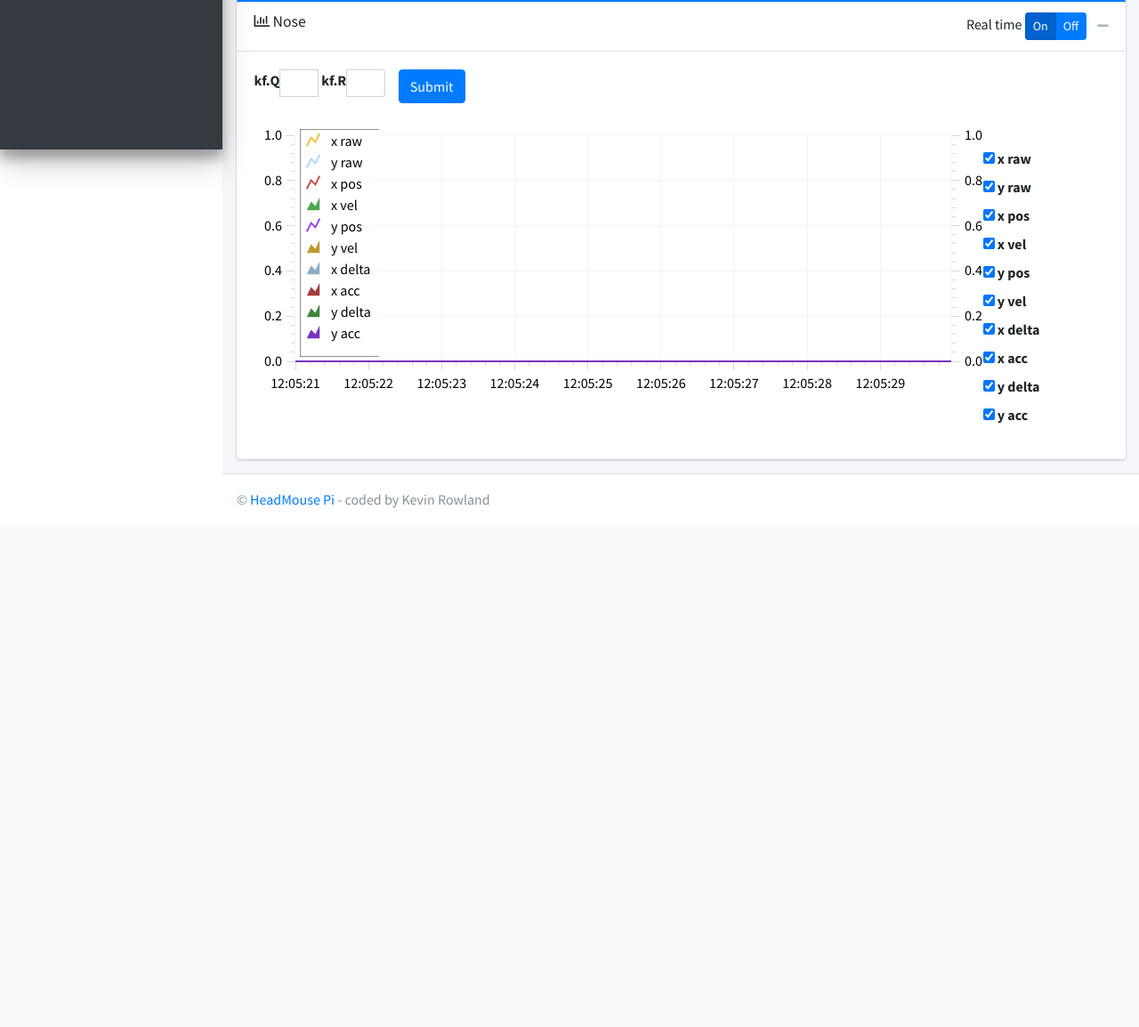
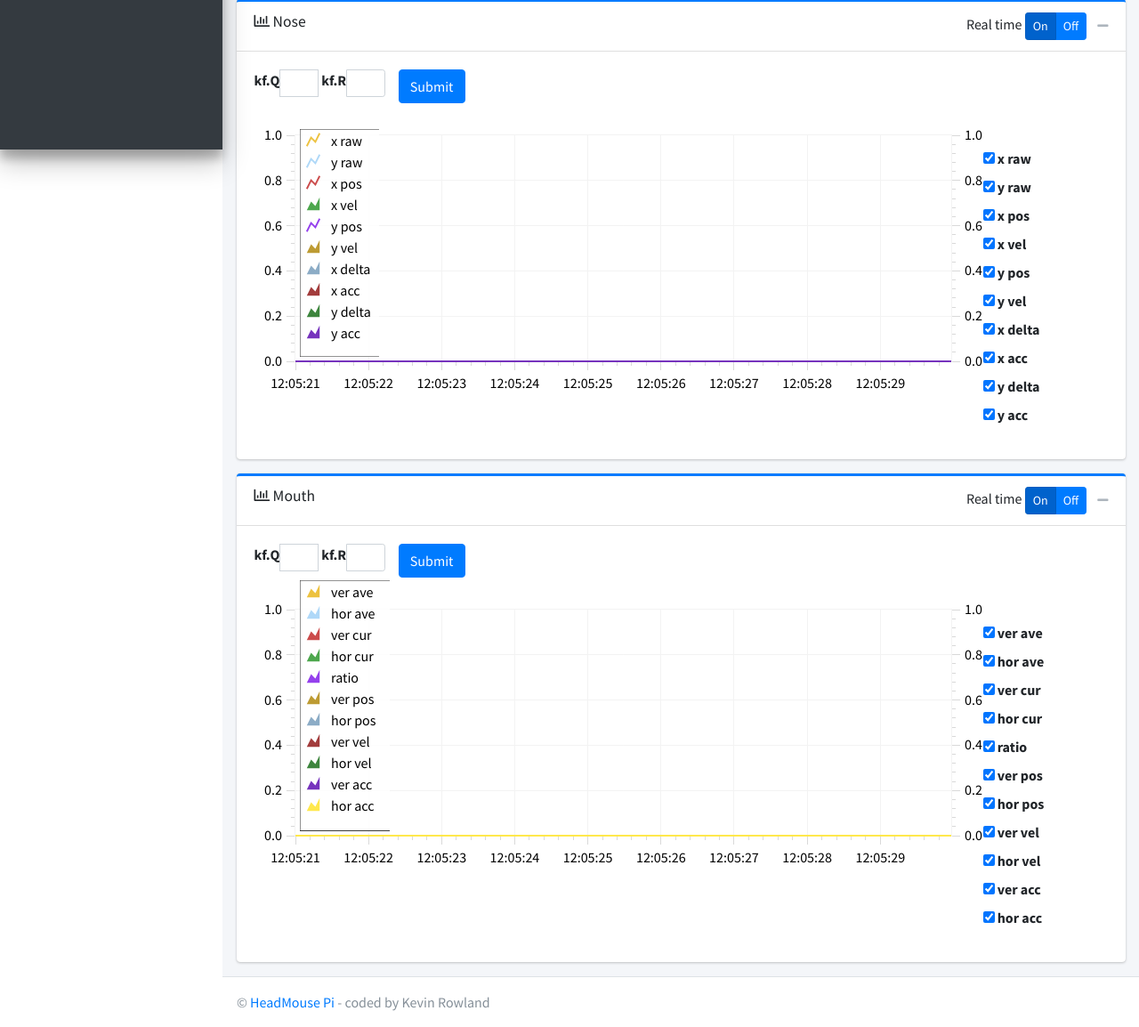
Before and after one commit to doudulac/HeadMouse-Pi, a Flask app: template webapp/home/templates/debug-data-graph.html in a window 1280 px wide. Shown: the part 632-1786 px from the top of the page at 89% size. Before the commit the page ends 1203 px from the top, so only its background shows below. Run offline with Flask 2, Linux system fonts and the light colour scheme; the template is opened without the code that fills it, so the values that code supplies are empty; parts of the project's set-up code (start-up, migrations or seed data) failed here and were passed over; some libraries are stand-ins or nearby versions.

Commit message:
add mouth debug data chart

```diff
--- a/webapp/base/routes.py
+++ b/webapp/base/routes.py
@@ -48,7 +48,9 @@
                            brkfQ=face.brows.kf.kfQ,
                            brkfR=face.brows.kf.kfR,
                            nskfQ=face.nose.kf.kfQ,
-                           nskfR=face.nose.kf.kfR)
+                           nskfR=face.nose.kf.kfR,
+                           mokfQ=face.mouth.kf.kfQ,
+                           mokfR=face.mouth.kf.kfR)
 
 
 @blueprint.route('/pause')
--- a/webapp/base/static/assets/js/pages/debug-data-graph.js
+++ b/webapp/base/static/assets/js/pages/debug-data-graph.js
@@ -1,6 +1,8 @@
 var runScript = function() {
     var socket = io();
     var maxbuf = 300;
+    var updateInterval = 30;   // ms
+
     var ave_buf = [];
     var cur_buf = [];
     var pos_buf = [];
@@ -10,7 +12,6 @@
     var fcy_buf = [];
     var dif_buf = [];
     var up_buf = [];
-    var updateInterval = 30;   // ms
     var realtime_brow       = 'on'; //If == to on then fetch data every x seconds. else stop fetching
 
     var xraw_buf = [];
@@ -24,6 +25,21 @@
     var ydelt_buf = [];
     var yacc_buf = [];
     var realtime_nose       = 'on'; //If == to on then fetch data every x seconds. else stop fetching
+
+    var mouth_buf = {
+        v_ave: [],
+        h_ave: [],
+        v_cur: [],
+        h_cur: [],
+        ratio: [],
+        v_pos: [],
+        h_pos: [],
+        v_vel: [],
+        h_vel: [],
+        v_acc: [],
+        h_acc: [],
+    };
+    var realtime_mouth       = 'on'; //If == to on then fetch data every x seconds. else stop fetching
 
     var brow_dataset = {
         "average height": {
@@ -131,8 +147,67 @@
         },
     };
 
+    var mouth_dataset = {
+        "ver ave": {
+            xaxis: 1, yaxis: 1,
+            label: "ver ave",
+            data: mouth_buf.v_ave,
+        },
+        "hor ave": {
+            xaxis: 1, yaxis: 1,
+            label: "hor ave",
+            data: mouth_buf.h_ave,
+        },
+        "ver cur": {
+            xaxis: 1, yaxis: 1,
+            label: "ver cur",
+            data: mouth_buf.v_cur,
+        },
+        "hor cur": {
+            xaxis: 1, yaxis: 1,
+            label: "hor cur",
+            data: mouth_buf.h_cur,
+        },
+        "ratio": {
+            xaxis: 1, yaxis: 1,
+            label: "ratio",
+            data: mouth_buf.ratio,
+        },
+        "ver pos": {
+            xaxis: 1, yaxis: 2,
+            label: "ver pos",
+            data: mouth_buf.v_pos,
+        },
+        "hor pos": {
+            xaxis: 1, yaxis: 2,
+            label: "hor pos",
+            data: mouth_buf.h_pos,
+        },
+        "ver vel": {
+            xaxis: 1, yaxis: 2,
+            label: "ver vel",
+            data: mouth_buf.v_vel,
+        },
+        "hor vel": {
+            xaxis: 1, yaxis: 2,
+            label: "hor vel",
+            data: mouth_buf.h_vel,
+        },
+        "ver acc": {
+            xaxis: 1, yaxis: 2,
+            label: "ver acc",
+            data: mouth_buf.v_acc,
+        },
+        "hor acc": {
+            xaxis: 1, yaxis: 2,
+            label: "hor acc",
+            data: mouth_buf.h_acc,
+        },
+    };
+
     var browSeriesContainer = $("#brow-series");
     var noseSeriesContainer = $("#nose-series");
+    var mouthSeriesContainer = $("#mouth-series");
     var now = (new Date()).getTime();
     var i = 0;
     $.each(brow_dataset, function(key, val) {
@@ -150,6 +225,16 @@
         val.color = i;
         ++i;
         noseSeriesContainer.append("<br/><input type='checkbox' name='" + key +
+            "' checked='checked' id='id" + key + "'></input>" +
+            "&nbsp;<label for='id" + key + "'>"
+            + val.label + "</label>");
+    });
+    i = 0;
+    $.each(mouth_dataset, function(key, val) {
+        initData(now, val.data);
+        val.color = i;
+        ++i;
+        mouthSeriesContainer.append("<br/><input type='checkbox' name='" + key +
             "' checked='checked' id='id" + key + "'></input>" +
             "&nbsp;<label for='id" + key + "'>"
             + val.label + "</label>");
@@ -213,6 +298,35 @@
         }],
     });
 
+    var mouth_plot = $.plot('#mouth-chart', getMouthData(),
+    {
+        legend: {
+            show: true,
+            position: "sw",
+        },
+        grid: {
+            borderColor: '#f3f3f3',
+            borderWidth: 1,
+            tickColor: '#f3f3f3',
+        },
+        series: {
+            color: '#3c8dbc',
+            lines: {
+                lineWidth: 2,
+                show: true,
+                fill: true,
+            },
+        },
+        yaxes: [{min: 0, max: 50,}, {position: "right"}],
+        xaxes: [{
+            mode: "time",
+            timeBase: "milliseconds",
+            timeformat: "%I:%M:%S",
+            timezone: "browser",
+            show: true,
+        }],
+    });
+
     function getBrowData() {
         var data = [];
         browSeriesContainer.find("input:checked").each(function () {
@@ -235,6 +349,17 @@
         return data;
     }
 
+    function getMouthData() {
+        var data = [];
+        mouthSeriesContainer.find("input:checked").each(function () {
+            var key = $(this).attr("name");
+            if (key && mouth_dataset[key]) {
+                data.push(mouth_dataset[key]);
+            }
+        });
+        return data;
+    }
+
     function update_brow() {
         brow_plot.setData(getBrowData());
         brow_plot.setupGrid(true);
@@ -252,6 +377,16 @@
 
         if (realtime_nose === 'on') {
           setTimeout(update_nose, updateInterval);
+        }
+    }
+
+    function update_mouth() {
+        mouth_plot.setData(getMouthData());
+        mouth_plot.setupGrid(true);
+        mouth_plot.draw();
+
+        if (realtime_mouth === 'on') {
+          setTimeout(update_mouth, updateInterval);
         }
     }
 
@@ -294,6 +429,22 @@
         }
         update_nose();
     });
+    $('#realtime-mouth .btn').click(function () {
+        $(this).addClass('active').siblings().removeClass('active');
+        if ($(this).data('toggle') === 'on') {
+            realtime_mouth = 'on';
+            var now = (new Date()).getTime();
+            $.each(mouth_dataset, function(key, val) {
+                initData(now, val.data);
+            });
+            socket.emit('toggle_debug_data', { mouth: true });
+        }
+        else {
+            realtime_mouth = 'off';
+            socket.emit('toggle_debug_data', { mouth: false });
+        }
+        update_mouth();
+    });
 
     $('#br-kf-btn').click(function () {
         socket.emit('kf_update', { brows: { Q: $('#br-kf-q').val(), R: $('#br-kf-r').val() } });
@@ -301,6 +452,10 @@
 
     $('#ns-kf-btn').click(function () {
         socket.emit('kf_update', { nose: { Q: $('#ns-kf-q').val(), R: $('#ns-kf-r').val() } });
+    });
+
+    $('#mo-kf-btn').click(function () {
+        socket.emit('kf_update', { mouth: { Q: $('#mo-kf-q').val(), R: $('#mo-kf-r').val() } });
     });
 
     socket.on('brow_data', function(data) {
@@ -333,6 +488,25 @@
         });
     });
 
+    socket.on('mouth_data', function(data) {
+        var now = (new Date()).getTime();
+        var i = 0;
+        var j = 0;
+        $.each(mouth_dataset, function(key, val) {
+            if (key === 'ratio') {
+                if (val.data.push([now, data[i]]) > maxbuf) { val.data.shift(); }
+                ++i;
+            } else {
+                if (val.data.push([now, data[i][j]]) > maxbuf) { val.data.shift(); }
+                ++j;
+                if (j > 1) {
+                    j = 0;
+                    ++i;
+                }
+            }
+        });
+    });
+
     //INITIALIZE REALTIME DATA FETCHING
     if (realtime_brow === 'on') {
         $('#realtime-brow .btn').first().click();
@@ -344,4 +518,10 @@
     } else {
         $('#realtime-nose .btn').last().click();
     }
+    if (realtime_mouth === 'on') {
+        $('#realtime-mouth .btn').first().click();
+    } else {
+        $('#realtime-mouth .btn').last().click();
+    }
+
 };
--- a/webapp/home/templates/debug-data-graph.html
+++ b/webapp/home/templates/debug-data-graph.html
@@ -164,6 +164,60 @@
           </div>
           <!-- /.row -->
 
+          <div class="row">
+            <div class="col-12">
+              <!-- interactive chart -->
+              <div class="card card-primary card-outline">
+                <div class="card-header">
+                  <h3 class="card-title">
+                    <i class="far fa-chart-bar"></i>
+                    Mouth
+                  </h3>
+
+                  <div class="card-tools">
+                    Real time
+                    <div class="btn-group" id="realtime-mouth" data-toggle="btn-toggle">
+                      <button type="button" class="btn btn-primary btn-sm" data-toggle="on">On</button>
+                      <button type="button" class="btn btn-primary btn-sm" data-toggle="off">Off</button>
+                    </div>
+                    <button type="button" class="btn btn-tool" data-card-widget="collapse">
+                        <i class="fas fa-minus"></i></button>
+                  </div>
+                  <div class="card-tools">
+                </div>
+                </div>
+                <div class="card-body">
+                  <div class="form-group">
+                    <div class="row">
+                      <div class="col-sm-2">
+                        <div class="input-group input-group-sm">
+                          <label for="mo-kf-q">kf.Q</label>
+                          <input type="text" class="form-control" id="mo-kf-q" value="{{ mokfQ }}">
+                          &nbsp;
+                          <label for="mo-kf-r">kf.R</label>
+                          <input type="text" class="form-control" id="mo-kf-r" value="{{ mokfR }}">
+                        </div>
+                      </div>
+                      <div class="col-sm-2">
+                        <div class="input-group input-group-sm">
+                          <button type="submit" class="btn btn-primary" id="mo-kf-btn">Submit</button>
+                        </div>
+                      </div>
+                    </div>
+                  </div>
+                  <div class="chart-grid-container">
+                    <div id="mouth-chart" style="height: 300px;"></div>
+                    <div id="mouth-series"></div>
+                  </div>
+                </div>
+                <!-- /.card-body-->
+              </div>
+              <!-- /.card -->
+            </div>
+            <!-- /.col -->
+          </div>
+          <!-- /.row -->
+
         </div><!-- /.container-fluid -->
       </section>
 
```
Also changed, not shown: headmouse.py (+44 -22 lines).
